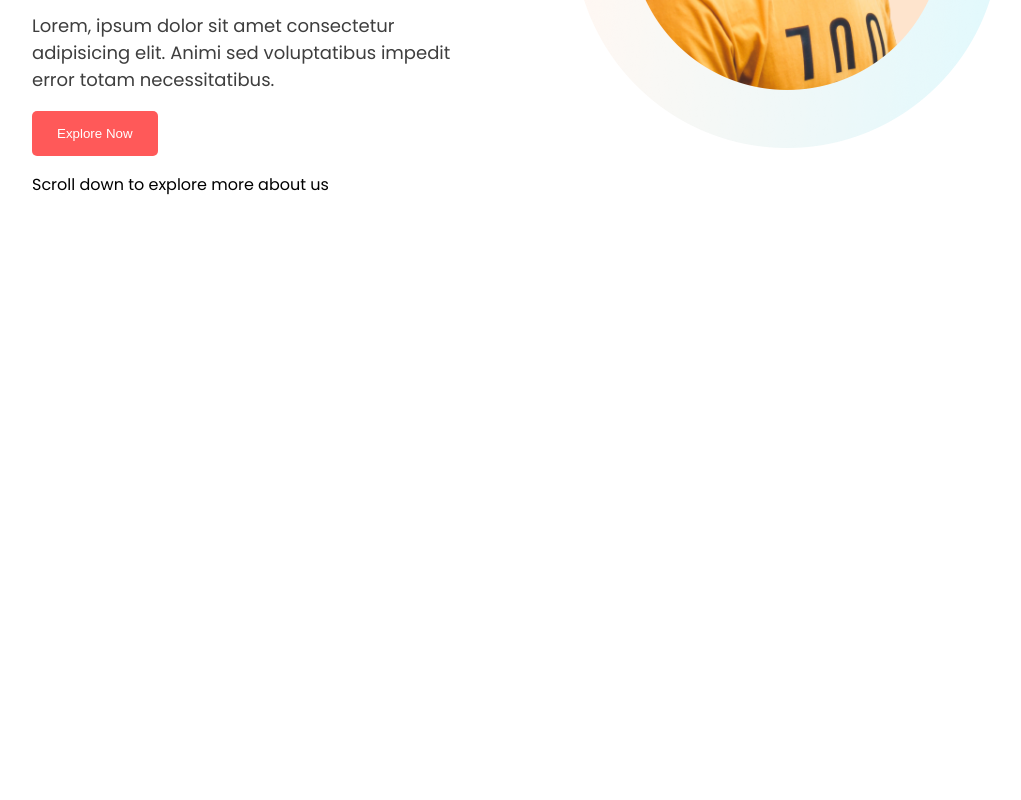
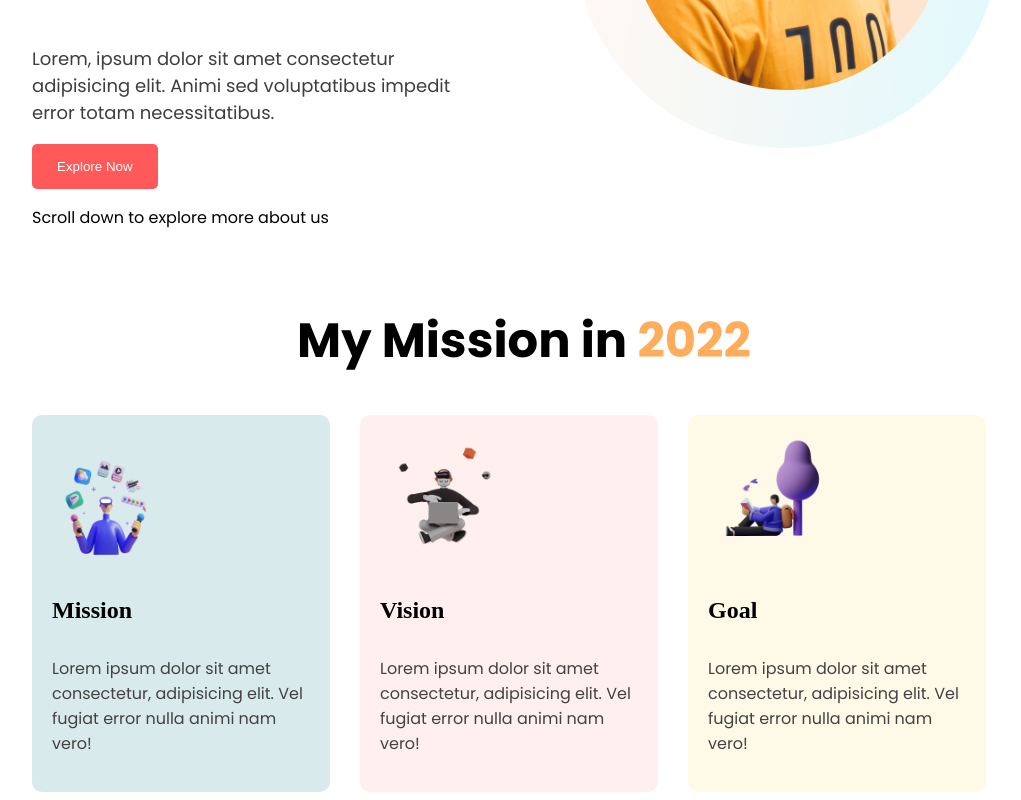
Before and after one commit to sultanamonira/mission-2022, a plain HTML site: page index.html in a window 1280 px wide. Shown: the part 403-1203 px from the top of the page, without its empty margins (116-1137 px from the left). Before the commit the page ends 800 px from the top, so only its background shows below. Drawn offline with Linux system fonts and the light colour scheme.

Commit message:
mission-vision-goal done

```diff
--- a/index.html
+++ b/index.html
@@ -11,7 +11,7 @@
     <header>
         <section class="top-header">
             <div class="left-section">
-                <h1>Stay focused on Mission 2022</h1>
+                <h1>Stay focused on <span>Mission 2022</span></h1>
                 <p class="bottom-h1">Lorem, ipsum dolor sit amet consectetur adipisicing elit. Animi sed voluptatibus impedit error totam necessitatibus.</p>
                 <button class="header-button">Explore Now</button>
                 <p>Scroll down to explore more about us</p>
@@ -21,5 +21,27 @@
             </div>
         </section>
     </header>
+    <main>
+        <section class="mission-vision-goal">
+            <h2>My Mission in <span>2022</span></h2>
+            <div class="total-three-box">
+                <div class="single-box mission">
+                    <img src="images/illustrators/illustrator-1.png" alt="">
+                    <h4>Mission</h4>
+                    <p>Lorem ipsum dolor sit amet consectetur, adipisicing elit. Vel fugiat error nulla animi nam vero!</p>
+                </div>
+                <div class="single-box vision">
+                    <img src="images/illustrators/illustrator-2.png" alt="">
+                    <h4>Vision</h4>
+                    <p>Lorem ipsum dolor sit amet consectetur, adipisicing elit. Vel fugiat error nulla animi nam vero!</p>
+                </div>
+                <div class="single-box goal">
+                    <img src="images/illustrators/illustrator-3.png" alt="">
+                    <h4>Goal</h4>
+                    <p>Lorem ipsum dolor sit amet consectetur, adipisicing elit. Vel fugiat error nulla animi nam vero!</p>
+                </div>
+            </div>
+        </section>
+    </main>
 </body>
 </html>
--- a/style.css
+++ b/style.css
@@ -35,6 +35,11 @@ p{
     font-family: 'Yeseva One', cursive;
     border-left: 4px solid #FF5959;
     padding-left: 20px;
+    line-height: 80px;
+}
+
+.top-header h1 span{
+    color: #FFAD5A;
 }
 
 p.bottom-h1{
@@ -49,3 +54,55 @@ p.bottom-h1{
     border: none;
     border-radius: 5px;
 }
+
+/* mission-vission-goal section style */
+.mission-vision-goal{
+    margin: 0px 140px;
+}
+.mission-vision-goal h2{
+    font-family: 'Poppins', sans-serif;
+    font-weight: 700;
+    font-size: 48px;
+    line-height: 70px;
+    text-align: center;
+    margin-top: 60px;
+}
+
+.mission-vision-goal h2 span{
+    color: #FFAD5A;
+}
+
+.total-three-box{
+    display: flex;
+}
+
+.single-box{
+    margin-right: 30px;
+    border-radius: 10px;
+    padding: 20px;
+}
+
+.single-box img{
+    height: 126px;
+    width: 126px;
+}
+
+.single-box h4{
+    font-size: 24px;
+}
+
+.single-box p{
+    color: #424242;
+}
+
+.mission{
+    background-color: #4f9da636;
+}
+
+.vision{
+    background-color: #ff595918;
+}
+
+.goal{
+    background-color: #fff4d68e;
+}
```
